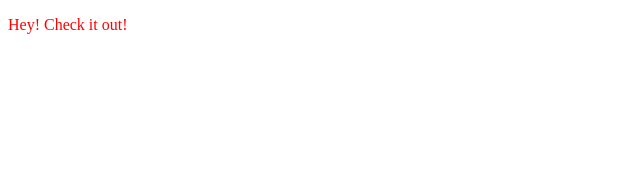
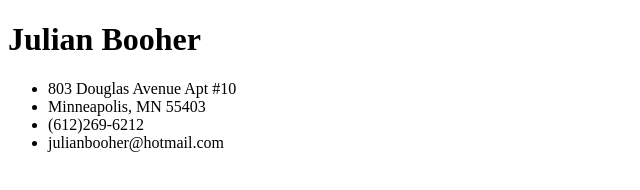
Before and after one commit to julianbooher/julianbooher.github.io, a plain HTML site: page index.html in a window 1280 px wide. Shown: the whole page, without its empty margins (0-640 px from the left). Drawn offline with Linux system fonts and the light colour scheme.

Commit message:
Update index.html

```diff
--- a/index.html
+++ b/index.html
@@ -1,11 +1,17 @@
 <!DOCTYPE HTML>
 <html>
-  <head>
-    <title>Github Page </title>
-    <link rel="stylesheet" href="style.css"/>
-  </head>
+    <head>
+        <title>Resume</title>
+        <link rel="stylesheet" href="stlye.css"/>
+    </head>
 
-  <body>
-    <p>Hey! Check it out!</p>
-  </body>
- </html>
+    <body>
+        <h1 id="title">Julian Booher</h1>
+        <ul id="contact-info">
+            <li>803 Douglas Avenue Apt #10</li>
+            <li>Minneapolis, MN 55403</li>
+            <li>(612)269-6212</li>
+            <li>julianbooher@hotmail.com</li>
+        </ul>
+    </body>
+</html>
```
